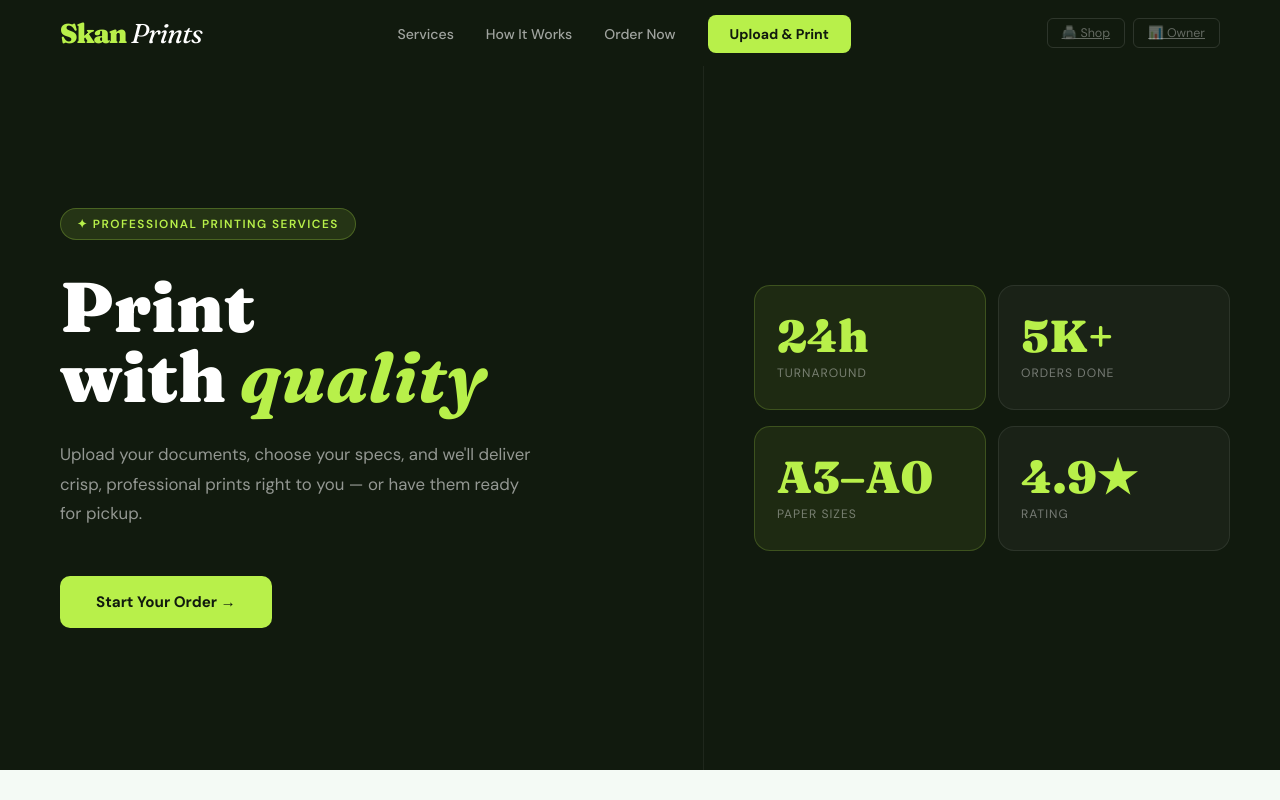
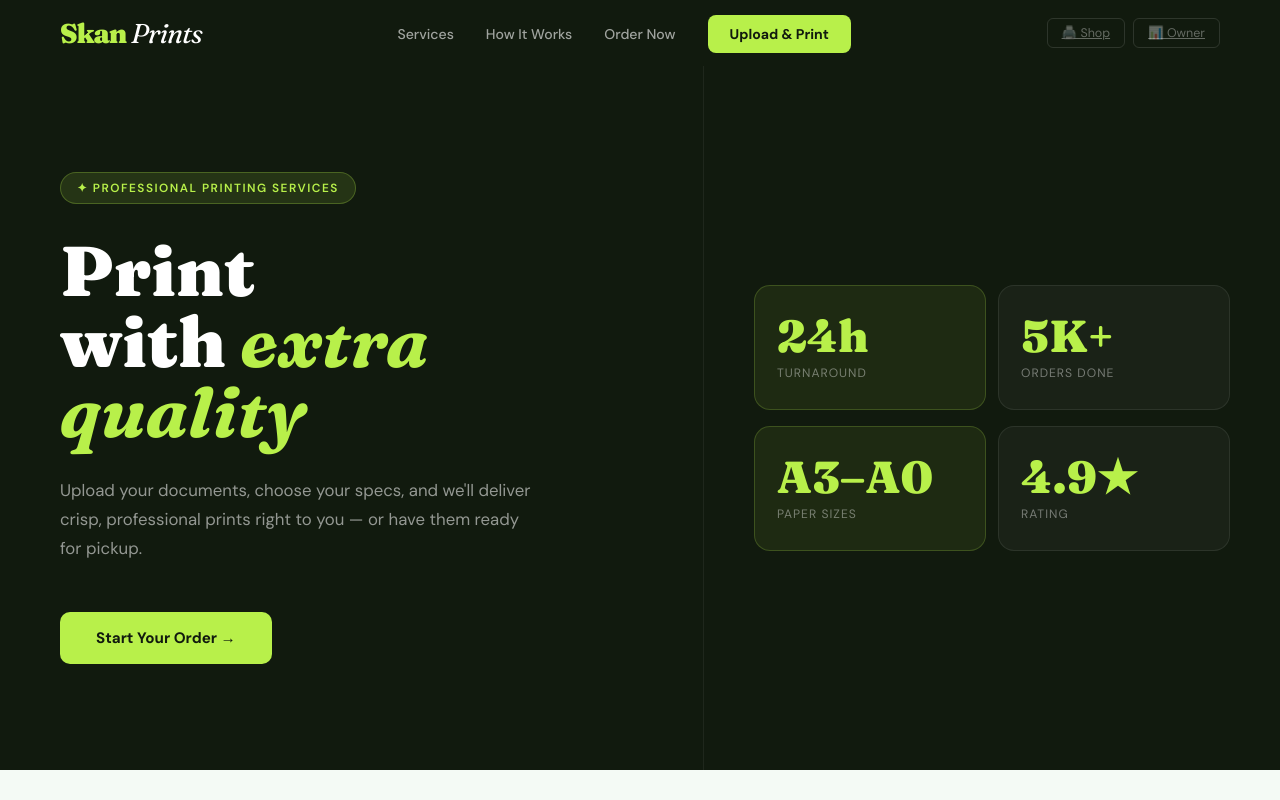
Before and after one commit to Brahmapruthvi/devops-pipeline, a plain HTML site: page index.html in a window 1280 px wide. Shown: the top 800 px of the page. Drawn offline with Linux system fonts and the light colour scheme.

Commit message:
updated home page

```diff
--- a/index.html
+++ b/index.html
@@ -191,7 +191,7 @@
 <section class="hero">
   <div class="hero-left">
     <div class="hero-badge">✦ Professional Printing Services</div>
-    <h1>Print<br>with <em>quality</em></h1>
+    <h1>Print<br>with <em>extra quality</em></h1>
     <p>Upload your documents, choose your specs, and we'll deliver crisp, professional prints right to you — or have them ready for pickup.</p>
     <div class="hero-actions">
       <a href="#order" class="btn-primary">Start Your Order →</a>
```
